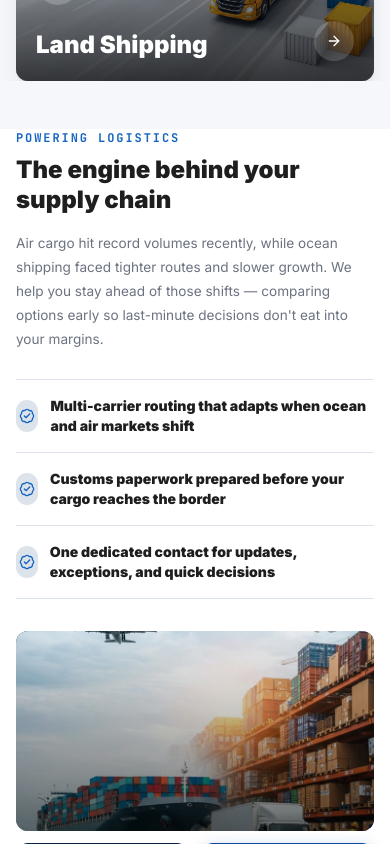
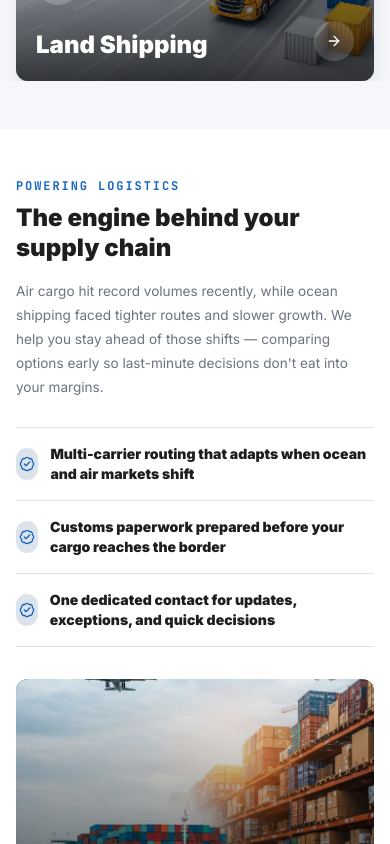
Before and after one commit to designbymishab/Alpha-Logistics, a Next.js app: page / in a window 390 px wide. Shown: the part 2720-3564 px from the top of the page. Built offline with nearby package versions, Linux system fonts and the light colour scheme.

Commit message:
update miron design

```diff
--- a/src/app/page.tsx
+++ b/src/app/page.tsx
@@ -351,7 +351,7 @@ export default function Home() {
         </ScrollReveal>
       </section>
 
-      <section className="bg-white pb-12 sm:pb-24">
+      <section className="bg-white py-12 sm:py-24">
         <ScrollReveal>
           <div className="site-shell grid gap-8 lg:grid-cols-[0.9fr_1.1fr] lg:items-center lg:gap-10">
             <div>
```
